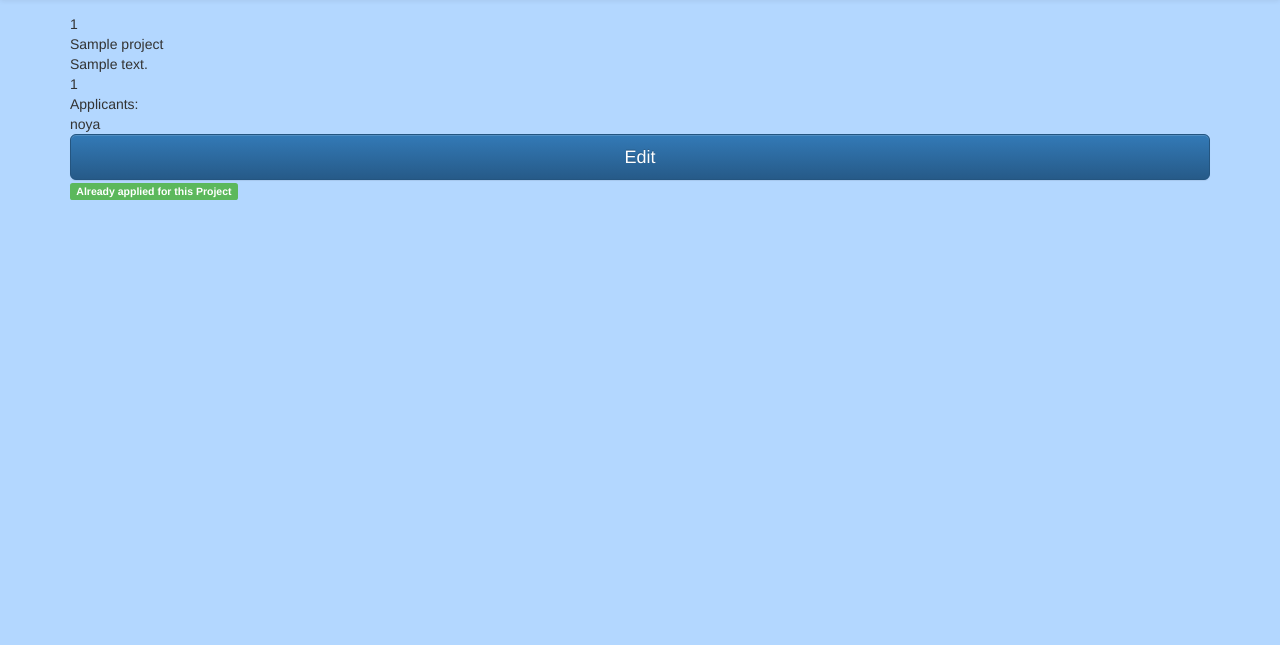
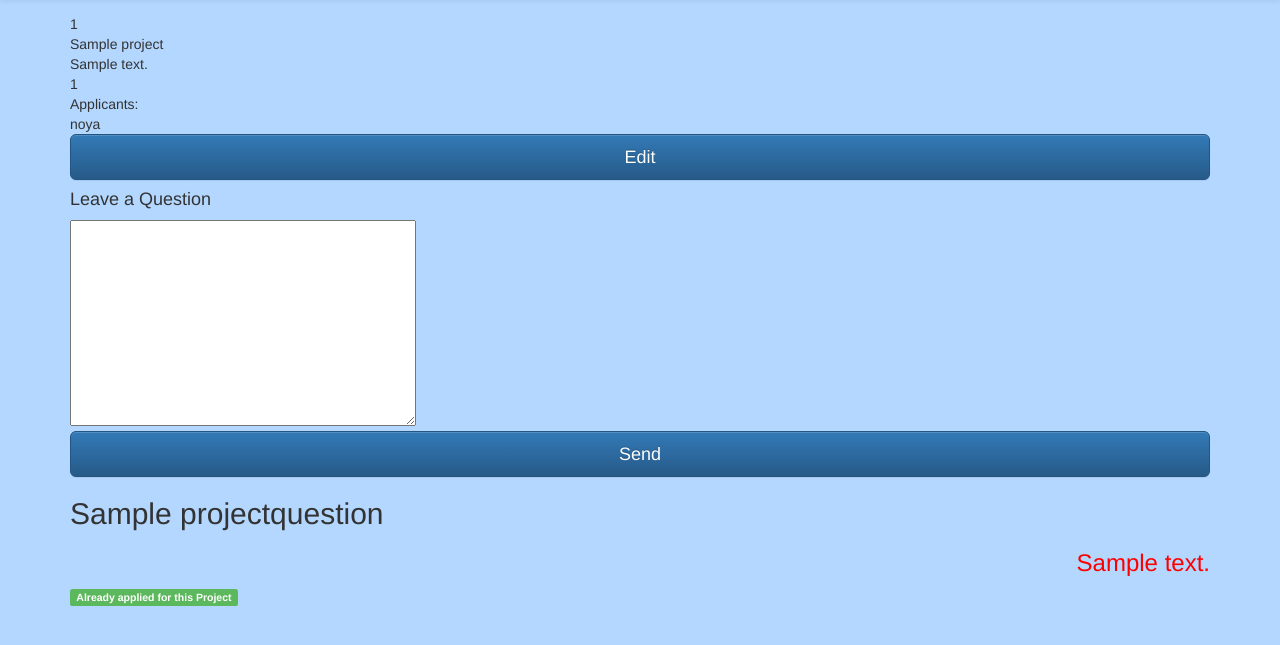
Before and after one commit to brunomaso1/django-rentacoder-webapp, a Django app: page /projects/1/ in a window 1280 px wide. Shown: the part 51-696 px from the top of the page. Run offline with Django 3.2, Linux system fonts and the light colour scheme; a user stored in the database is signed in; data comes from the database, SQL or seed files in the repository; tables that the repository leaves empty hold one stand-in row (values such as "Sample post"); some libraries are stand-ins or nearby versions.

Commit message:
Added Project Question-Answer

```diff
--- a/rentacoder_app/forms.py
+++ b/rentacoder_app/forms.py
@@ -1,5 +1,5 @@
 from django import forms
-from rentacoder_app.models import Project, JobOffer, User
+from rentacoder_app.models import Project, JobOffer, User, ProjectQuestion
 
 
 class NewProjectForm(forms.ModelForm):
@@ -12,17 +12,28 @@ class NewProjectForm(forms.ModelForm):
 
 
 class ApplyToProjectForm(forms.ModelForm):
-
     class Meta:
         model = JobOffer
         exclude = ('user', 'project')
 
 
+class ProjectQuestionForm(forms.ModelForm):
+    class Meta:
+        model = ProjectQuestion
+        fields = ('question',)
+
+
+class AnswerQuestionForm(forms.ModelForm):
+    class Meta:
+        model = ProjectQuestion
+        fields = ('answer',)
+
+
 class UserProfileForm(forms.ModelForm):
-
     class Meta:
         model = User
         fields = ('username', 'technologies', 'avatar')
+
 
 class RegisterForm(forms.Form):
     """
--- a/rentacoder_app/templates/views/project.html
+++ b/rentacoder_app/templates/views/project.html
@@ -16,13 +16,39 @@
             {% endfor %}
         {% endif %}
 
+        {% if own_project %}
+            <form action="{% url 'edit' project.id %}">
+                <button type="submit" class="btn btn-lg btn-primary btn-block submit_button">
+                    Edit
+                </button>
+            </form>
+            {#        {% else %}#}
+            <h4>Leave a Question</h4>
+            <form action="{% url 'send_question' project.id %}" method="POST">
+                {% csrf_token %}
+                {{ question_form.question }}
+                <button type="submit" class="btn btn-lg btn-primary btn-block submit_button">
+                    Send
+                </button>
+            </form>
+        {% endif %}
 
-        {# TODO: Only show Edit if you are the owner #}
-        <form action="{% url 'edit' project.id %}">
-            <button type="submit" class="btn btn-lg btn-primary btn-block submit_button">
-                Edit
-            </button>
-        </form>
+        {% for question in questions %}
+            <h2>{{ question.question }}</h2>
+            {% if own_project %}
+                {% if not question.answer %}
+                    <form action="{% url 'answer_question' project.id question.id %}" method="POST">
+                        {% csrf_token %}
+                        {{ answer_form.answer }}
+                        <button type="submit" class="btn submit_button">
+                            Send
+                        </button>
+                    </form>
+                {% endif %}
+            {% endif %}
+            <h3 style="color: red; text-align: right;">{{ question.answer }}</h3>
+        {% endfor %}
+
 
         {% if already_applied %}
             <span class="label label-success">Already applied for this Project</span>
--- a/rentacoder_app/urls.py
+++ b/rentacoder_app/urls.py
@@ -19,5 +19,9 @@ urlpatterns = [
     url(r'^projects/new/$', views.new_project, name='new_project'),
     url(r'^projects/(?P<pk>[0-9]+)/$', views.project, name='project'),
     url(r'^projects/(?P<pk>[0-9]+)/apply/$', views.apply_to_project, name='apply'),
-    url(r'^projects/(?P<pk>[0-9]+)/edit/$', views.edit_project, name='edit')
+    url(r'^projects/(?P<pk>[0-9]+)/edit/$', views.edit_project, name='edit'),
+    url(r'^projects/(?P<pk>[0-9]+)/questions/$', views.send_question, name='send_question'),
+    url(r'^projects/(?P<pk>[0-9]+)/questions/(?P<question_id>[0-9]+)$', views.answer_question, name='answer_question')
+
+
 ] + static(settings.MEDIA_URL, document_root=settings.MEDIA_ROOT)
--- a/rentacoder_app/views.py
+++ b/rentacoder_app/views.py
@@ -9,8 +9,9 @@ from django.contrib import messages
 from django.shortcuts import render, redirect, get_object_or_404
 from django.urls import reverse
 
-from .forms import ResetPasswordForm, RegisterForm, NewProjectForm, ApplyToProjectForm, UserProfileForm
-from .models import User, Project, Technology
+from .forms import ResetPasswordForm, RegisterForm, NewProjectForm, ApplyToProjectForm, UserProfileForm, \
+    ProjectQuestionForm, AnswerQuestionForm
+from .models import User, Project, Technology, ProjectQuestion
 from .views_helper import verify_registration_token
 import rentacoder_app.errors as err
 
@@ -82,6 +83,10 @@ def project(request, pk):
     context = {
         "project": project,
         "job_offers": job_offers,
+        "own_project": request.user == project.user,
+        "questions": project.projectquestion_set.all(),     # TODO: Private questions, private answers
+        "question_form": ProjectQuestionForm(),
+        "answer_form": AnswerQuestionForm(),
         "already_applied": job_offers.filter(user=request.user).exists(),
     }
     return render(request, 'views/project.html', context)
@@ -138,6 +143,42 @@ def apply_to_project(request, pk):
             messages.error(request, 'Invalid form data')
 
             return redirect(reverse('apply'))
+
+
+def send_question(request, pk):
+    if request.method == POST:
+        log.info("Attempting to send question for project {} by user {} - Request: {}".
+                 format(pk, request.user, request.POST))
+        form = ProjectQuestionForm(request.POST)
+        if form.is_valid():
+            form.user_id = request.user.pk
+            form.project_id = pk
+            question = form.save(commit=False)
+            question.user_id = request.user.pk
+            question.project_id = pk
+            question.save()
+            return redirect(reverse('project', kwargs={"pk": pk}))
+        else:
+            log.error("Invalid form data: {}".format(form.errors.as_json()))
+            messages.error(request, 'Invalid form data')
+            return redirect(reverse('project'), kwargs={"pk": pk})
+
+
+def answer_question(request, pk, question_id):
+    if request.method == POST:
+        log.info("Attempting to answer question {} for project {} by user {} - Request: {}".
+                 format(question_id, pk, request.user, request.POST))
+        form = AnswerQuestionForm(request.POST)
+        if form.is_valid():
+            question = ProjectQuestion.objects.get(pk=question_id)
+            question.answer = form.cleaned_data.get('answer')
+            question.save()
+            return redirect(reverse('project', kwargs={"pk": pk}))
+        else:
+            log.error("Invalid form data: {}".format(form.errors.as_json()))
+            messages.error(request, 'Invalid form data')
+            return redirect(reverse('project'), kwargs={"pk": pk})
+
 
 
 def register(request):
```
